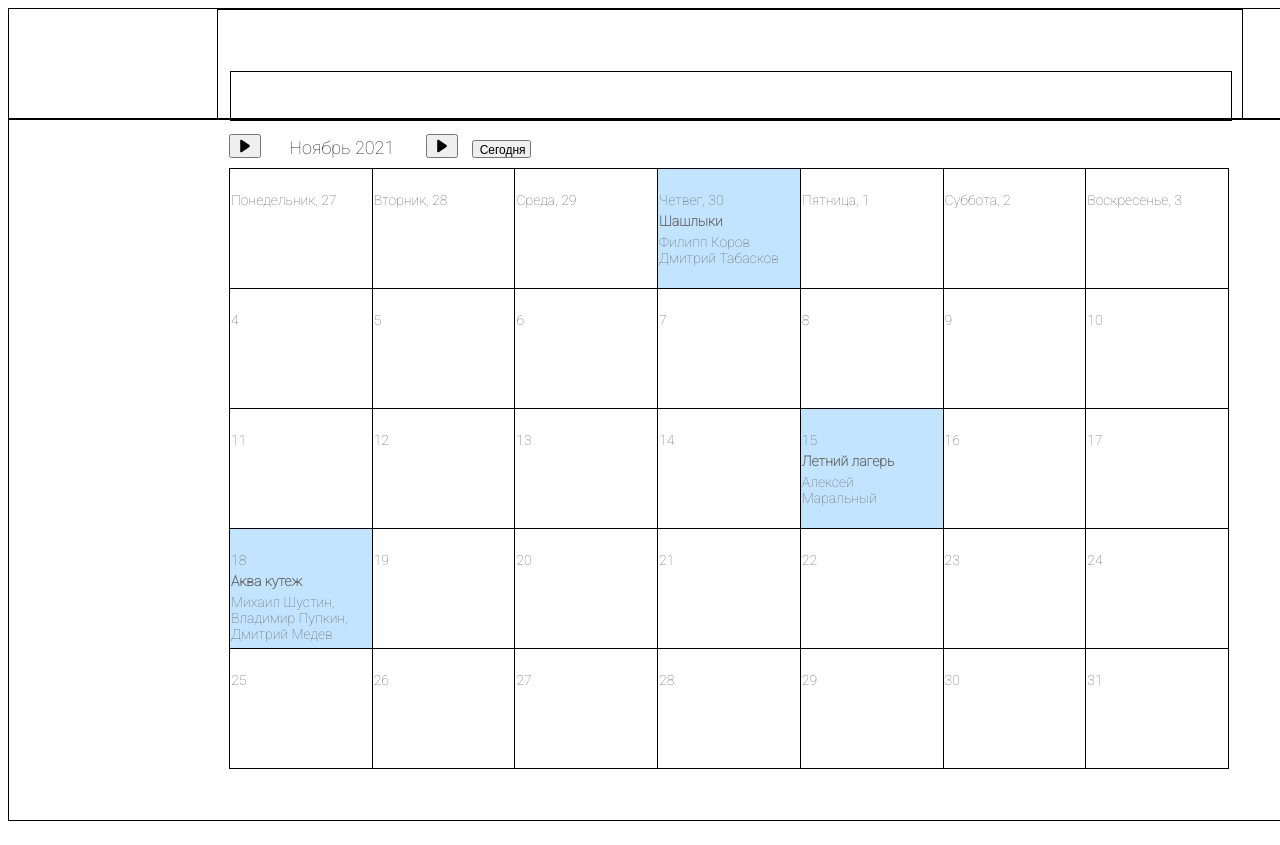
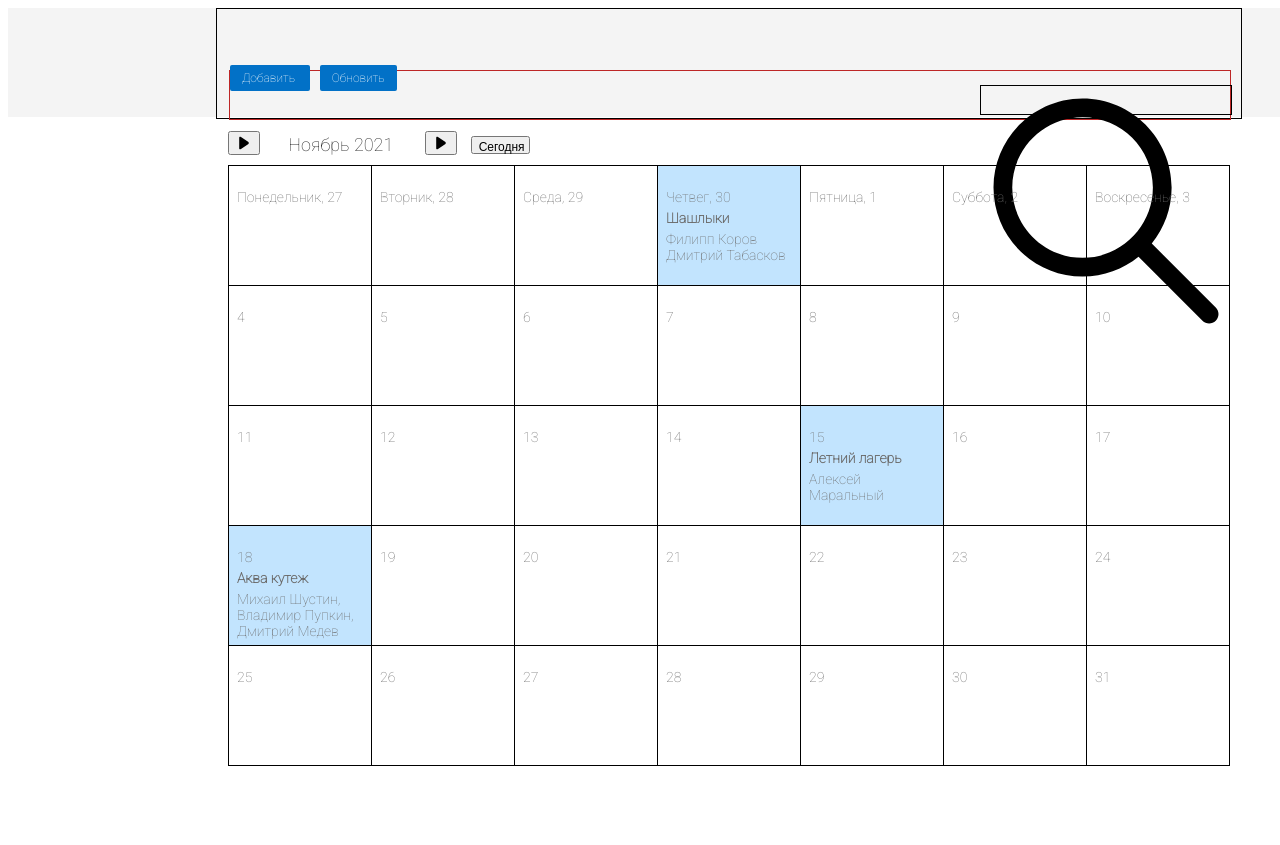
Before and after one commit to OlyaSEO/test-table, a plain HTML site: page index.html in a window 1280 px wide. Shown: the top 845 px of the page. Drawn offline with Linux system fonts and the light colour scheme; a web font is replaced by a local one.

Commit message:
добавила две кнопки и огромную лупу(

```diff
--- a/index.html
+++ b/index.html
@@ -11,7 +11,17 @@
     <div class="headerr">
         <div class="container1">
             <div class="control">
-
+                <buton class="add-button">
+                    Добавить
+                </buton>
+                <buton class="update-button">
+                    Обновить
+                </buton>
+                <div class="input-area">
+                    <svg viewBox="0 0 20 20" class="circle circle-1">
+                        <use xlink:href="#search">
+                    </svg>
+                </div>
             </div>
         </div>
 
@@ -280,6 +290,13 @@
         </symbol>
     </svg>
 
+    <svg width="10" height="20" viewBox="0 0 20 20" fill="none">
+       <symbol id="search" xmlns="http://www.w3.org/2000/svg">
+            <path
+               d="M18.78 17.7197L13.6613 12.601C14.6529 11.3763 15.2498 9.82 15.2498 8.12503C15.2498 4.19657 12.0534 1.00009 8.1249 1.00009C4.19644 1.00009 1 4.19654 1 8.125C1 12.0535 4.19648 15.2499 8.12493 15.2499C9.8199 15.2499 11.3761 14.653 12.6009 13.6615L17.7196 18.7802C17.8658 18.9264 18.0578 18.9999 18.2498 18.9999C18.4418 18.9999 18.6338 18.9264 18.7801 18.7802C19.0733 18.4869 19.0733 18.0129 18.78 17.7197ZM8.12493 13.7499C5.02296 13.7499 2.5 11.227 2.5 8.125C2.5 5.02302 5.02296 2.50005 8.12493 2.50005C11.2269 2.50005 13.7499 5.02302 13.7499 8.125C13.7499 11.227 11.2269 13.7499 8.12493 13.7499Z" fill="black"/>
+        </symbol>
+            </svg>
+
 </body>
 
 </html>
--- a/style.css
+++ b/style.css
@@ -3,16 +3,48 @@
 .headerr {
     width: 1440px;
     height: 109px;
-    border: 1px solid black;
+    background-color: #F4F4F4;
 }
 .control {
     width: 1000px;
     height: 48px;
-    border: 1px solid black;
+    border: 1px solid rgb(189, 38, 38);
     margin-top: 61px;
     margin-left: 12px;
     margin-right: 12px;
 }
+
+.add-button {
+    width: 79px;
+    height: 26px;
+    background-color: #0271C7;
+    color: white;
+    font-family: 'Roboto', sans-serif;
+    font-size: 12px;
+    padding: 6px 12px 6px 12px;
+    border-radius: 2px;
+}
+
+.update-button {
+    width: 79px;
+    height: 26px;
+    background-color: #0271C7;
+    color: white;
+    font-family: 'Roboto', sans-serif;
+    font-size: 12px;
+    padding: 6px 12px 6px 12px;
+    margin-left: 10px;
+    border-radius: 2px;
+}
+
+.input-area {
+    width: 250px;
+    height: 28px;
+    border: 1px solid black;
+    margin-left: 750px;
+    margin-bottom: 20px;
+}
+
 .container1 {
     width: 1024px;
     height: 109px;
@@ -22,7 +54,6 @@
 .main {
 width: 1440px;
 height: 700px;
-border: 1px solid black;
 }
 .container2 {
 width: 1024px;
@@ -36,12 +67,14 @@ table {
     font-size: 14px;
     margin-left: 12px;
     margin-right: 12px;
+
 }
 td {
     border: 1px solid black;
     height: 120px;
     width: 143px;
     color: #6B6B6B;
+    padding: 8px;
 }
 .day {
     width: 126px;
@@ -124,6 +157,7 @@ td {
     font-size: 12px;
     display: inline-block;
     margin-left: 10px;
+    padding: 2px 6px 2px 6px;
 }
 
 
```
